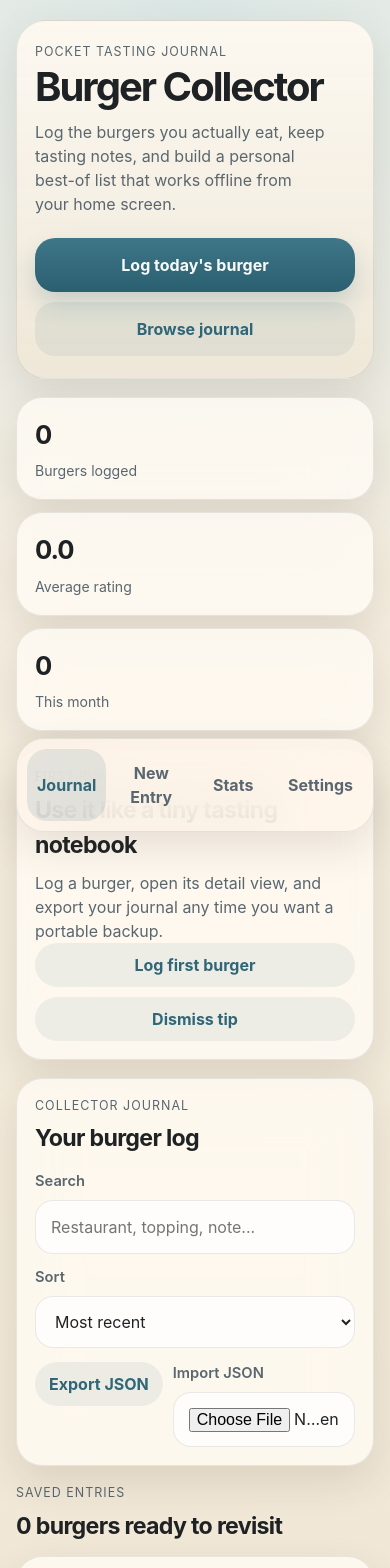
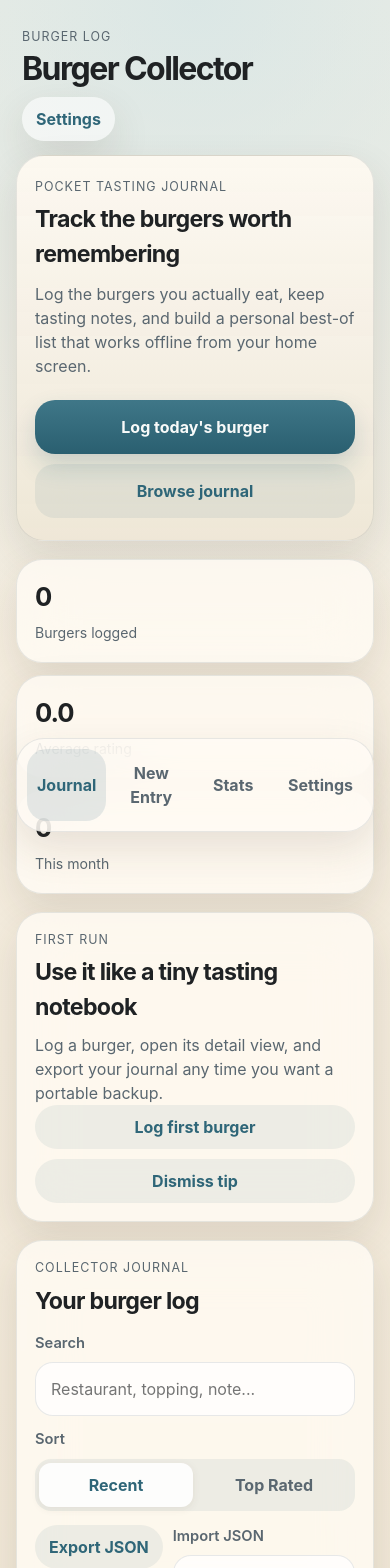
Before and after one commit to Try2BWise/burger-collector, a React (Vite) app: page / in a window 390 px wide. Shown: the top 1568 px of the page. Built offline with nearby package versions, Linux system fonts and the light colour scheme.

Commit message:
Refine iPhone-like chrome and controls

```diff
--- a/src/App.tsx
+++ b/src/App.tsx
@@ -634,10 +634,24 @@ export default function App() {
       className={`app-shell ${preferences.prefersCompactCards ? "compact-mode" : ""}`}
     >
       <div className="device-frame">
+        <header className="app-chrome">
+          <div>
+            <p className="eyebrow">Burger log</p>
+            <h1 className="app-title">Burger Collector</h1>
+          </div>
+          <button
+            className="chrome-button"
+            type="button"
+            onClick={() => setView("settings")}
+          >
+            Settings
+          </button>
+        </header>
+
         <header className="hero-card">
           <div className="hero-copy">
             <p className="eyebrow">Pocket tasting journal</p>
-            <h1>Burger Collector</h1>
+            <h2>Track the burgers worth remembering</h2>
             <p className="hero-text">
               Log the burgers you actually eat, keep tasting notes, and build a
               personal best-of list that works offline from your home screen.
@@ -734,18 +748,25 @@ export default function App() {
                     />
                   </label>
 
-                  <label className="select-field">
+                  <div className="select-field">
                     <span>Sort</span>
-                    <select
-                      value={sortMode}
-                      onChange={(event) =>
-                        setSortMode(event.target.value as SortMode)
-                      }
-                    >
-                      <option value="recent">Most recent</option>
-                      <option value="rating">Highest rated</option>
-                    </select>
-                  </label>
+                    <div className="segmented-control" role="tablist" aria-label="Sort entries">
+                      <button
+                        className={`segment ${sortMode === "recent" ? "active" : ""}`}
+                        type="button"
+                        onClick={() => setSortMode("recent")}
+                      >
+                        Recent
+                      </button>
+                      <button
+                        className={`segment ${sortMode === "rating" ? "active" : ""}`}
+                        type="button"
+                        onClick={() => setSortMode("rating")}
+                      >
+                        Top Rated
+                      </button>
+                    </div>
+                  </div>
                 </div>
 
                 <div className="utility-row">
--- a/src/styles.css
+++ b/src/styles.css
@@ -61,6 +61,30 @@ img {
   margin: 0 auto;
 }
 
+.app-chrome {
+  display: flex;
+  align-items: end;
+  justify-content: space-between;
+  gap: 12px;
+  padding: 8px 6px 14px;
+}
+
+.app-title {
+  font-size: clamp(2rem, 6vw, 2.7rem);
+  line-height: 1;
+  letter-spacing: -0.05em;
+}
+
+.chrome-button {
+  border: 0;
+  padding: 10px 14px;
+  border-radius: 999px;
+  background: rgba(255, 255, 255, 0.58);
+  color: var(--accent);
+  font-weight: 700;
+  box-shadow: var(--shadow);
+}
+
 .hero-card,
 .stat-card,
 .panel-card,
@@ -74,8 +98,8 @@ img {
 }
 
 .hero-card {
-  padding: 24px;
-  border-radius: 30px;
+  padding: 20px 20px 18px;
+  border-radius: 28px;
   background:
     linear-gradient(180deg, rgba(252, 248, 240, 0.92), rgba(236, 228, 211, 0.86)),
     var(--card-bg);
@@ -123,8 +147,8 @@ h3 {
 }
 
 .hero-text {
-  margin-top: 14px;
-  max-width: 29ch;
+  margin-top: 10px;
+  max-width: 33ch;
   color: var(--text-secondary);
 }
 
@@ -250,6 +274,30 @@ h3 {
   display: grid;
   grid-template-columns: 1.9fr 1fr;
   gap: 12px;
+}
+
+.segmented-control {
+  display: grid;
+  grid-template-columns: repeat(2, minmax(0, 1fr));
+  gap: 4px;
+  padding: 4px;
+  border-radius: 16px;
+  background: rgba(47, 102, 120, 0.08);
+}
+
+.segment {
+  border: 0;
+  padding: 10px 12px;
+  border-radius: 12px;
+  background: transparent;
+  color: var(--text-secondary);
+  font-weight: 700;
+}
+
+.segment.active {
+  background: rgba(255, 255, 255, 0.86);
+  color: var(--accent);
+  box-shadow: 0 2px 8px rgba(66, 52, 31, 0.08);
 }
 
 .utility-row {
@@ -645,7 +693,7 @@ h3 {
   grid-template-columns: repeat(4, 1fr);
   gap: 8px;
   border-radius: 28px;
-  background: rgba(255, 246, 235, 0.8);
+  background: rgba(255, 252, 247, 0.78);
 }
 
 .tab {
@@ -674,6 +722,8 @@ h3 {
 .primary-action:hover,
 .secondary-action:hover,
 .ghost-action:hover,
+.chrome-button:hover,
+.segment:hover,
 .tab:hover {
   transform: translateY(-1px);
 }
@@ -681,12 +731,19 @@ h3 {
 .primary-action:focus-visible,
 .secondary-action:focus-visible,
 .ghost-action:focus-visible,
+.chrome-button:focus-visible,
+.segment:focus-visible,
 .tab:focus-visible {
   outline: 3px solid rgba(47, 102, 120, 0.24);
   outline-offset: 2px;
 }
 
 @media (max-width: 480px) {
+  .app-chrome {
+    align-items: start;
+    flex-direction: column;
+  }
+
   .hero-card {
     padding: 22px 18px;
   }
```
